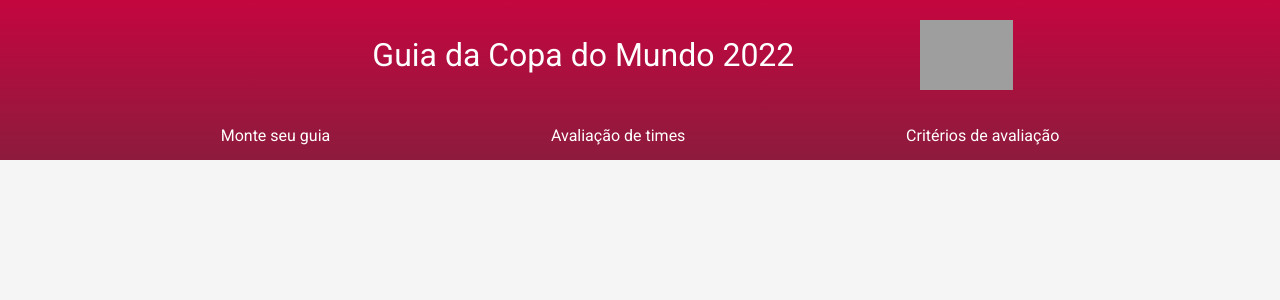
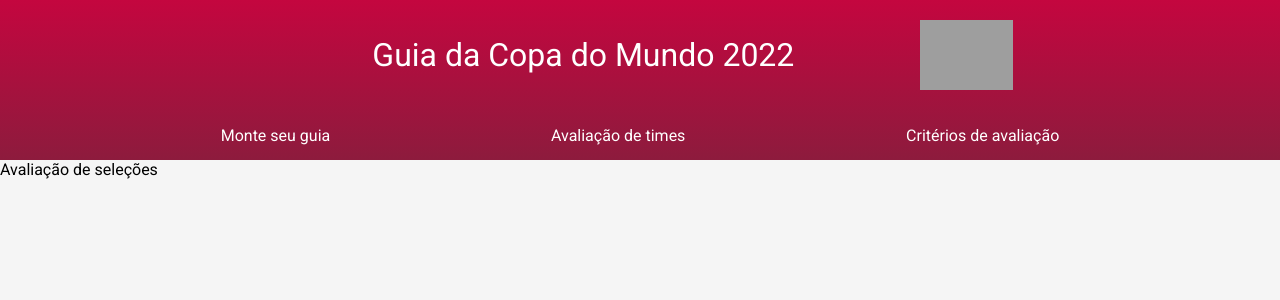
Before and after one commit to andrerousselet/guia-da-copa, a React (Create React App) app: page /ratings in a window 1280 px wide. Shown: the top 300 px of the page. Built offline with nearby package versions, Linux system fonts and the light colour scheme; grey boxes are pictures that could not be loaded.

Commit message:
feat(pages): add pages to app with routing

```diff
--- a/src/App.js
+++ b/src/App.js
@@ -1,14 +1,16 @@
-import Header from "./components/Header";
+import { Routes, Route } from 'react-router-dom';
+import Guide from './pages/Guide';
 import './App.css';
+import Criteria from './pages/Criteria';
+import Ratings from './pages/Ratings';
 
 function App() {
-
   return (
-    <>
-      <Header />
-      <main className="main-content">
-      </main>
-    </>
+    <Routes>
+      <Route path="/" element={<Guide />} />
+      <Route path="/ratings" element={<Ratings />} />
+      <Route path="/criteria" element={<Criteria />} />
+    </Routes>
   );
 }
 
--- /dev/null
+++ b/src/pages/Criteria.jsx
@@ -0,0 +1,10 @@
+import Header from "../components/Header";
+
+export default function Criteria() {
+  return (
+    <>
+      <Header />
+      Critérios de Avaliação
+    </>
+  )
+};
--- /dev/null
+++ b/src/pages/Guide.jsx
@@ -0,0 +1,10 @@
+import Header from '../components/Header';
+
+export default function Guide() {
+  return (
+    <>
+      <Header />
+      Guia da Copa
+    </>
+  )
+};
--- /dev/null
+++ b/src/pages/Ratings.jsx
@@ -0,0 +1,10 @@
+import Header from "../components/Header";
+
+export default function Ratings() {
+  return (
+    <>
+      <Header />
+      Avaliação de seleções
+    </>
+  )
+};
```
